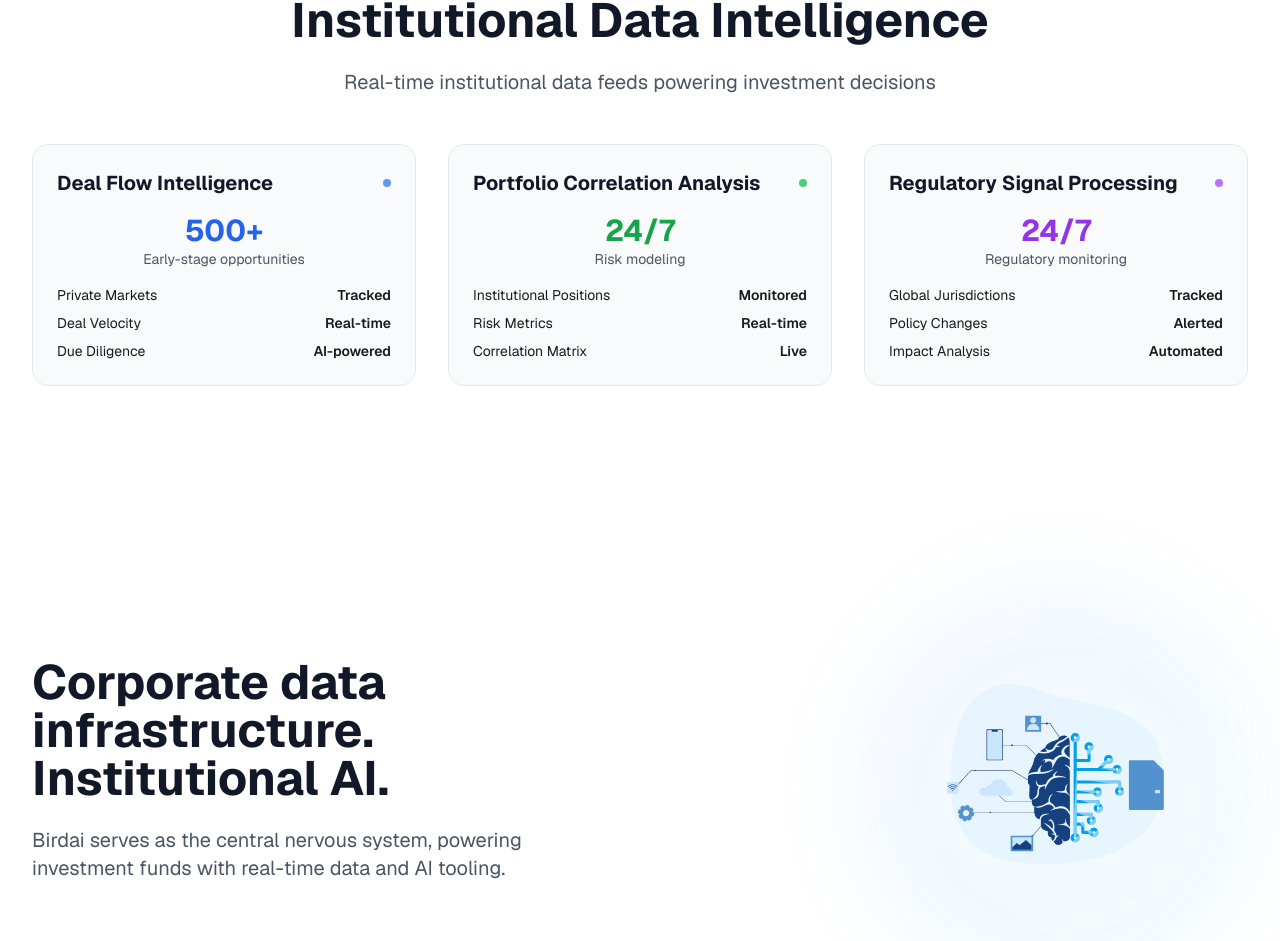
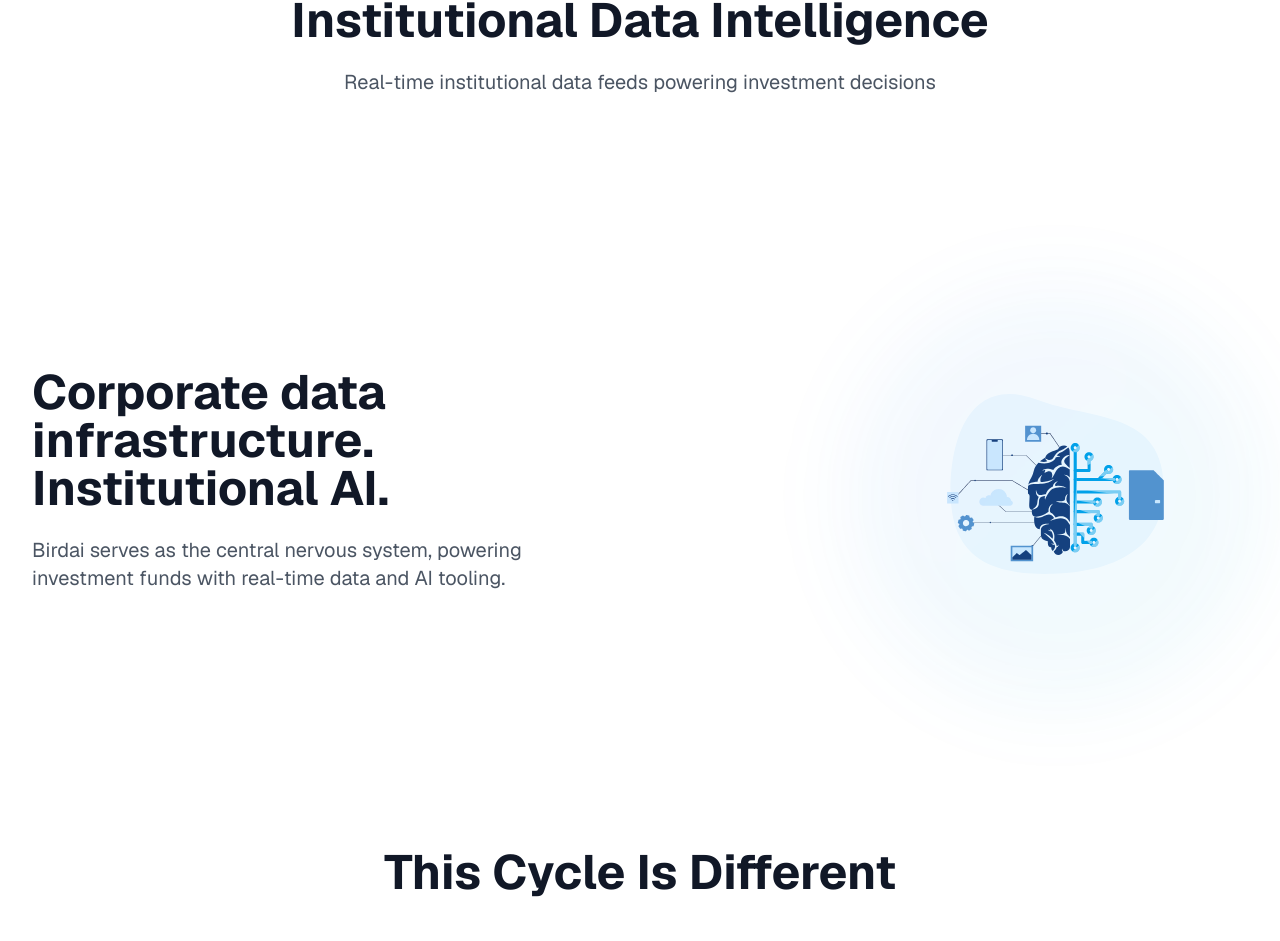
Before and after one commit to Kfar19/CursorWeb, a Next.js app: page / in a window 1280 px wide. Shown: the part 1112-2053 px from the top of the page. Built offline with nearby package versions, Linux system fonts and the light colour scheme; no server answers.

Commit message:
Remove all boxes from Institutional Data Intelligence section for Lottie animation

```diff
--- a/src/app/page.tsx
+++ b/src/app/page.tsx
@@ -1234,103 +1234,7 @@ export default function Home() {
             </p>
           </ScrollAnimation>
 
-          <div className="grid md:grid-cols-3 gap-8 mb-12">
-            {/* Deal Flow Intelligence */}
-            <ScrollAnimation delay={0.3}>
-              <motion.div
-                className="bg-gray-50 rounded-2xl p-6 border border-gray-200"
-                whileHover={{ scale: 1.02, y: -5 }}
-                transition={{ duration: 0.3 }}
-              >
-                <div className="flex items-center justify-between mb-4">
-                  <h3 className="text-xl font-bold text-gray-900">Deal Flow Intelligence</h3>
-                  <div className="w-2 h-2 bg-blue-500 rounded-full animate-pulse"></div>
-                </div>
-                <div className="text-center mb-4">
-                  <p className="text-3xl font-bold text-blue-600">500+</p>
-                  <p className="text-gray-600 text-sm">Early-stage opportunities</p>
-                </div>
-                <div className="space-y-2 text-sm">
-                  <div className="flex justify-between">
-                    <span>Private Markets</span>
-                    <span className="font-semibold">Tracked</span>
-                  </div>
-                  <div className="flex justify-between">
-                    <span>Deal Velocity</span>
-                    <span className="font-semibold">Real-time</span>
-                  </div>
-                  <div className="flex justify-between">
-                    <span>Due Diligence</span>
-                    <span className="font-semibold">AI-powered</span>
-                  </div>
-                </div>
-              </motion.div>
-            </ScrollAnimation>
-
-            {/* Portfolio Correlation Analysis */}
-            <ScrollAnimation delay={0.4}>
-              <motion.div
-                className="bg-gray-50 rounded-2xl p-6 border border-gray-200"
-                whileHover={{ scale: 1.02, y: -5 }}
-                transition={{ duration: 0.3 }}
-              >
-                <div className="flex items-center justify-between mb-4">
-                  <h3 className="text-xl font-bold text-gray-900">Portfolio Correlation Analysis</h3>
-                  <div className="w-2 h-2 bg-green-500 rounded-full animate-pulse"></div>
-                </div>
-                <div className="text-center mb-4">
-                  <p className="text-3xl font-bold text-green-600">24/7</p>
-                  <p className="text-gray-600 text-sm">Risk modeling</p>
-                </div>
-                <div className="space-y-2 text-sm">
-                  <div className="flex justify-between">
-                    <span>Institutional Positions</span>
-                    <span className="font-semibold">Monitored</span>
-                  </div>
-                  <div className="flex justify-between">
-                    <span>Risk Metrics</span>
-                    <span className="font-semibold">Real-time</span>
-                  </div>
-                  <div className="flex justify-between">
-                    <span>Correlation Matrix</span>
-                    <span className="font-semibold">Live</span>
-                  </div>
-                </div>
-              </motion.div>
-            </ScrollAnimation>
-
-            {/* Regulatory Signal Processing */}
-            <ScrollAnimation delay={0.5}>
-              <motion.div
-                className="bg-gray-50 rounded-2xl p-6 border border-gray-200"
-                whileHover={{ scale: 1.02, y: -5 }}
-                transition={{ duration: 0.3 }}
-              >
-                <div className="flex items-center justify-between mb-4">
-                  <h3 className="text-xl font-bold text-gray-900">Regulatory Signal Processing</h3>
-                  <div className="w-2 h-2 bg-purple-500 rounded-full animate-pulse"></div>
-                </div>
-                <div className="text-center mb-4">
-                  <p className="text-3xl font-bold text-purple-600">24/7</p>
-                  <p className="text-gray-600 text-sm">Regulatory monitoring</p>
-                </div>
-                <div className="space-y-2 text-sm">
-                  <div className="flex justify-between">
-                    <span>Global Jurisdictions</span>
-                    <span className="font-semibold">Tracked</span>
-                  </div>
-                  <div className="flex justify-between">
-                    <span>Policy Changes</span>
-                    <span className="font-semibold">Alerted</span>
-                  </div>
-                  <div className="flex justify-between">
-                    <span>Impact Analysis</span>
-                    <span className="font-semibold">Automated</span>
-                  </div>
-                </div>
-              </motion.div>
-            </ScrollAnimation>
-          </div>
+
         </div>
       </section>
 
```
